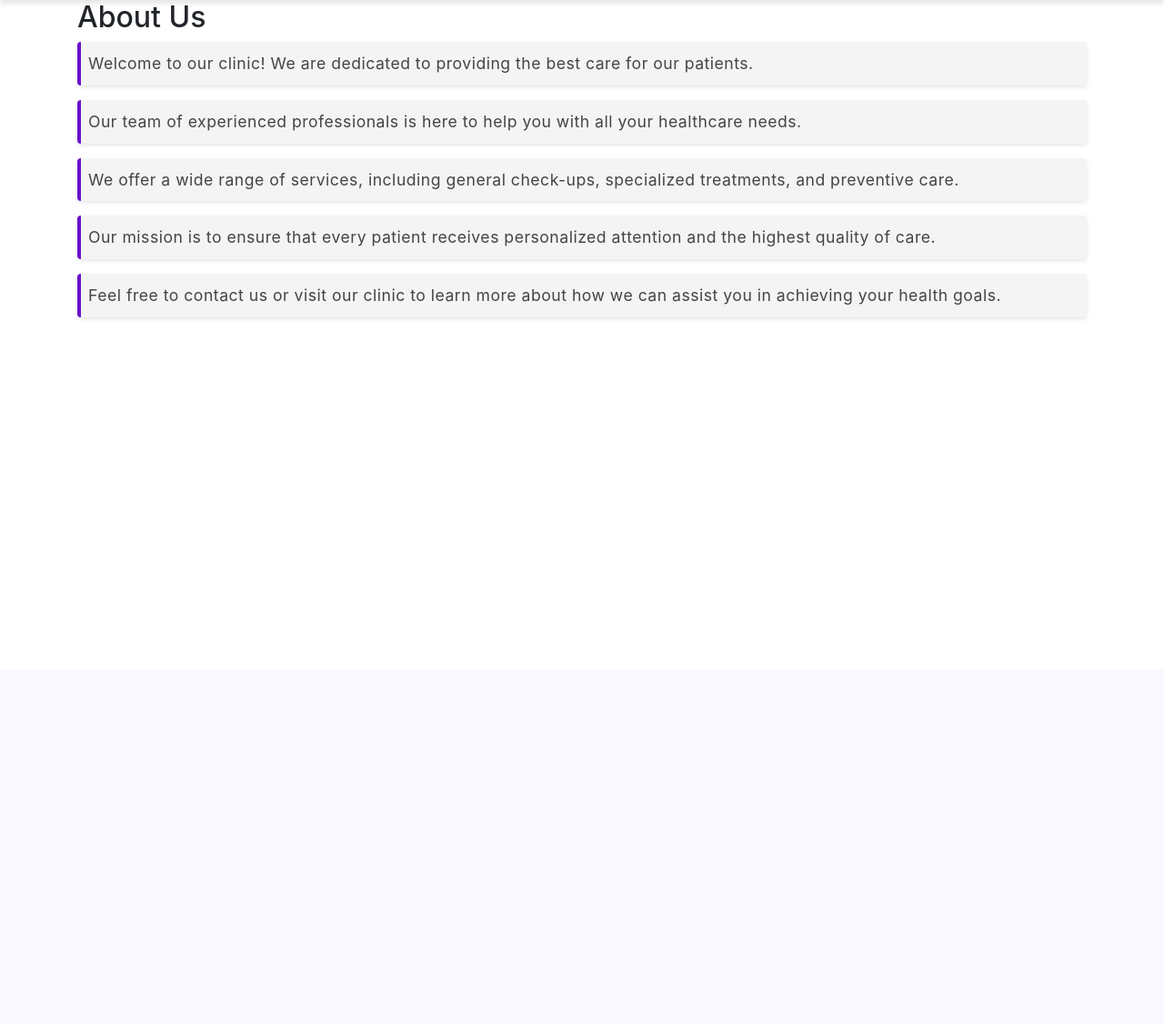
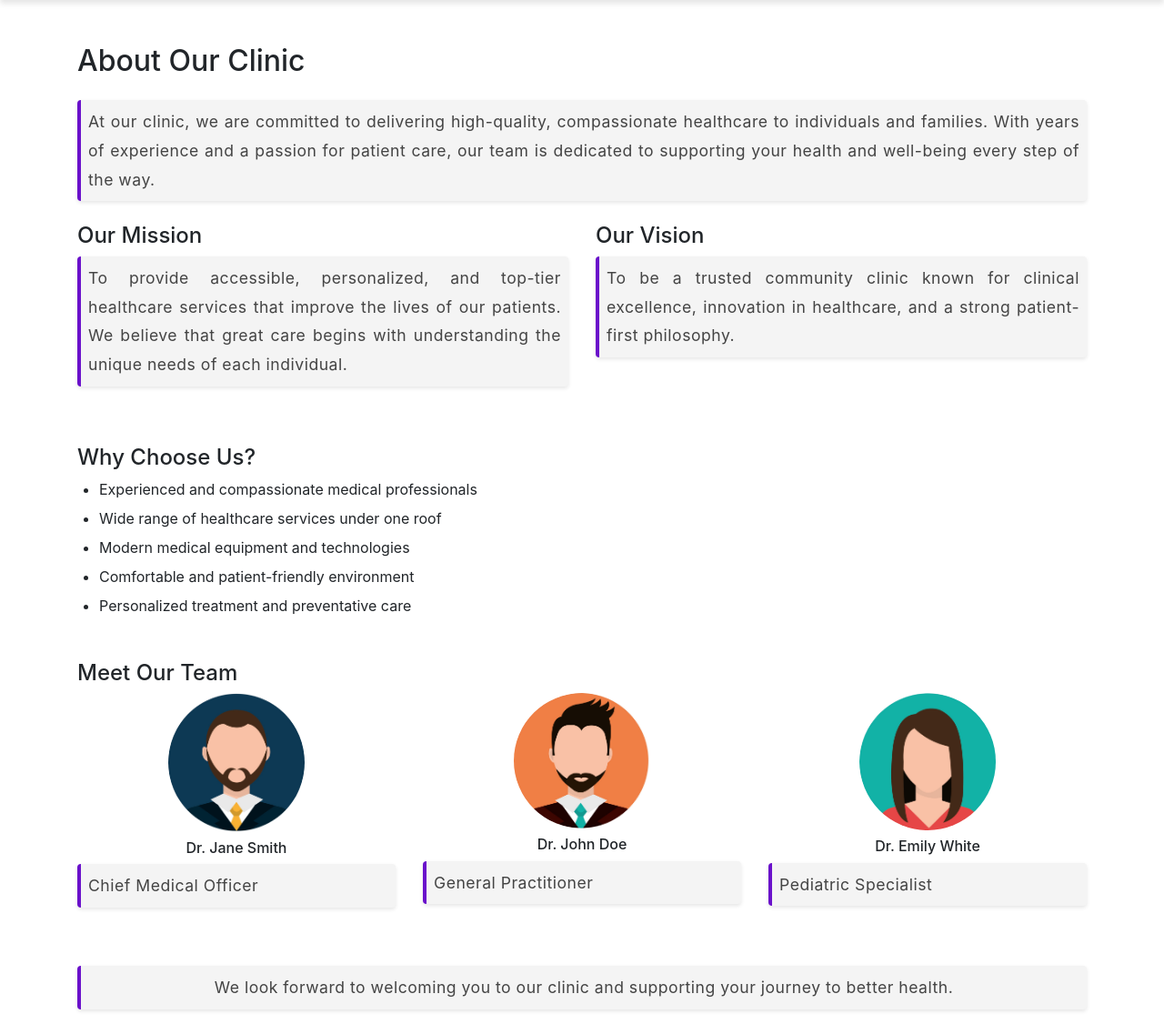
Before and after one commit to adhikaribibek231/clinicnetv1, a Django app: page /about/ in a window 1280 px wide. Shown: the part 64-1190 px from the top of the page at 91% size. Before the commit the page ends 415 px from the top, so only its background shows below. Run offline with Django 5.2, Linux system fonts and the light colour scheme; some libraries are stand-ins or nearby versions.

Commit message:
better about us page

```diff
--- a/ClinicNet0/urls.py
+++ b/ClinicNet0/urls.py
@@ -22,6 +22,7 @@ urlpatterns = [
     path('admin/', admin.site.urls),
     path('about/', About, name='about'),
     path('contact/', Contact, name='contact'),
+    # path('service/', Service, name='service'),
     path('',Index, name='home'),
     path('admin_login/', Login, name='login'),
     path('logout/', Logout_admin, name='logout'),
--- a/clinic/templates/about.html
+++ b/clinic/templates/about.html
@@ -7,7 +7,7 @@
     <!-- Required meta tags -->
     <meta charset="utf-8">
     <meta name="viewport" content="width=device-width, initial-scale=1, shrink-to-fit=no">
-        <link rel="stylesheet" href="{% static 'css/styles.css' %}">
+    <link rel="stylesheet" href="{% static 'css/styles.css' %}">
     <!-- Bootstrap CSS -->
     <link rel="stylesheet" href="https://cdn.jsdelivr.net/npm/bootstrap@4.0.0/dist/css/bootstrap.min.css"
         integrity="sha384-Gn5384xqQ1aoWXA+058RXPxPg6fy4IWvTNh0E263XmFcJlSAwiGgFAW/dAiS6JXm" crossorigin="anonymous">
@@ -16,15 +16,60 @@
 </head>
 
 <body>
-    <div class="container">
-    <h2>About Us</h2>
-    <p>Welcome to our clinic! We are dedicated to providing the best care for our patients.</p>
-    <p>Our team of experienced professionals is here to help you with all your healthcare needs.</p>
-    <p>We offer a wide range of services, including general check-ups, specialized treatments, and preventive care.</p>
-    <p>Our mission is to ensure that every patient receives personalized attention and the highest quality of care.</p>
-    <p>Feel free to contact us or visit our clinic to learn more about how we can assist you in achieving your health
-        goals.</p>
+    <div class="container mt-5">
+        <h2 class="mb-4">About Our Clinic</h2>
 
+        <div class="mb-4">
+            <p>At our clinic, we are committed to delivering high-quality, compassionate healthcare to individuals and families. With years of experience and a passion for patient care, our team is dedicated to supporting your health and well-being every step of the way.</p>
+        </div>
+
+        <div class="row mb-5">
+            <div class="col-md-6">
+                <h4>Our Mission</h4>
+                <p>To provide accessible, personalized, and top-tier healthcare services that improve the lives of our patients. We believe that great care begins with understanding the unique needs of each individual.</p>
+            </div>
+            <div class="col-md-6">
+                <h4>Our Vision</h4>
+                <p>To be a trusted community clinic known for clinical excellence, innovation in healthcare, and a strong patient-first philosophy.</p>
+            </div>
+        </div>
+
+        <div class="mb-5">
+            <h4>Why Choose Us?</h4>
+            <ul>
+                <li>Experienced and compassionate medical professionals</li>
+                <li>Wide range of healthcare services under one roof</li>
+                <li>Modern medical equipment and technologies</li>
+                <li>Comfortable and patient-friendly environment</li>
+                <li>Personalized treatment and preventative care</li>
+            </ul>
+        </div>
+
+        <div class="mb-5">
+            <h4>Meet Our Team</h4>
+            <div class="row">
+                <div class="col-md-4 text-center">
+                    <img src="{% static 'images/doctor1.jpg' %}" alt="Dr. Jane Smith" class="img-fluid rounded-circle mb-2" width="150">
+                    <h6>Dr. Jane Smith</h6>
+                    <p>Chief Medical Officer</p>
+                </div>
+                <div class="col-md-4 text-center">
+                    <img src="{% static 'images/doctor2.jpg' %}" alt="Dr. John Doe" class="img-fluid rounded-circle mb-2" width="150">
+                    <h6>Dr. John Doe</h6>
+                    <p>General Practitioner</p>
+                </div>
+                <div class="col-md-4 text-center">
+                    <img src="{% static 'images/doctor3.jpg' %}" alt="Dr. Emily White" class="img-fluid rounded-circle mb-2" width="150">
+                    <h6>Dr. Emily White</h6>
+                    <p>Pediatric Specialist</p>
+                </div>
+            </div>
+        </div>
+
+        <p class="text-center">We look forward to welcoming you to our clinic and supporting your journey to better health.</p>
+    </div>
+
+    <!-- Scripts -->
     <script src="https://code.jquery.com/jquery-3.2.1.slim.min.js"
         integrity="sha384-KJ3o2DKtIkvYIK3UENzmM7KCkRr/rE9/Qpg6aAZGJwFDMVNA/GpGFF93hXpG5KkN"
         crossorigin="anonymous"></script>
@@ -34,7 +79,6 @@
     <script src="https://cdn.jsdelivr.net/npm/bootstrap@4.0.0/dist/js/bootstrap.min.js"
         integrity="sha384-JZR6Spejh4U02d8jOt6vLEHfe/JQGiRRSQQxSfFWpi1MquVdAyjUar5+76PVCmYl"
         crossorigin="anonymous"></script>
-    </div>
 </body>
 
 </html>
--- a/clinic/templates/navigation.html
+++ b/clinic/templates/navigation.html
@@ -23,6 +23,7 @@
           <li class="nav-item active">
             <a class="nav-link" href="{% url 'home' %}">Home <span class="sr-only">(current)</span></a>
           </li>
+          {% if not request.user.is_staff %}
           <li class="nav-item">
             <a class="nav-link" href="{% url 'about' %}">About Us</a>
           </li>
@@ -34,12 +35,14 @@
               aria-haspopup="true" aria-expanded="false">
               Our Services
             </a>
+
             <div class="dropdown-menu" aria-labelledby="navbarDropdownMenuLink">
               <a class="dropdown-item" href="#">Action</a>
               <a class="dropdown-item" href="#">Another action</a>
               <a class="dropdown-item" href="#">Something else here</a>
             </div>
           </li>
+          {% endif %}
           {% if request.user.is_staff %}
           <li class="nav-item">
             <a class="nav-link" href="{% url 'logout' %}">Logout</a>
--- a/clinic/views.py
+++ b/clinic/views.py
@@ -6,6 +6,8 @@ def About(request):
     return render(request, 'about.html')
 def Contact(request):
     return render(request, 'contact.html')
+# def Service(request):
+#     return render(request, 'service.html')
 def Index(request):
     if not request.user.is_staff:
         return redirect('login')
```
Also changed, not shown: clinic/static/images/doctor1.jpg (added), clinic/static/images/doctor2.jpg (added), clinic/static/images/doctor3.jpg (added), clinic/templates/service.html (added), db.sqlite3.
